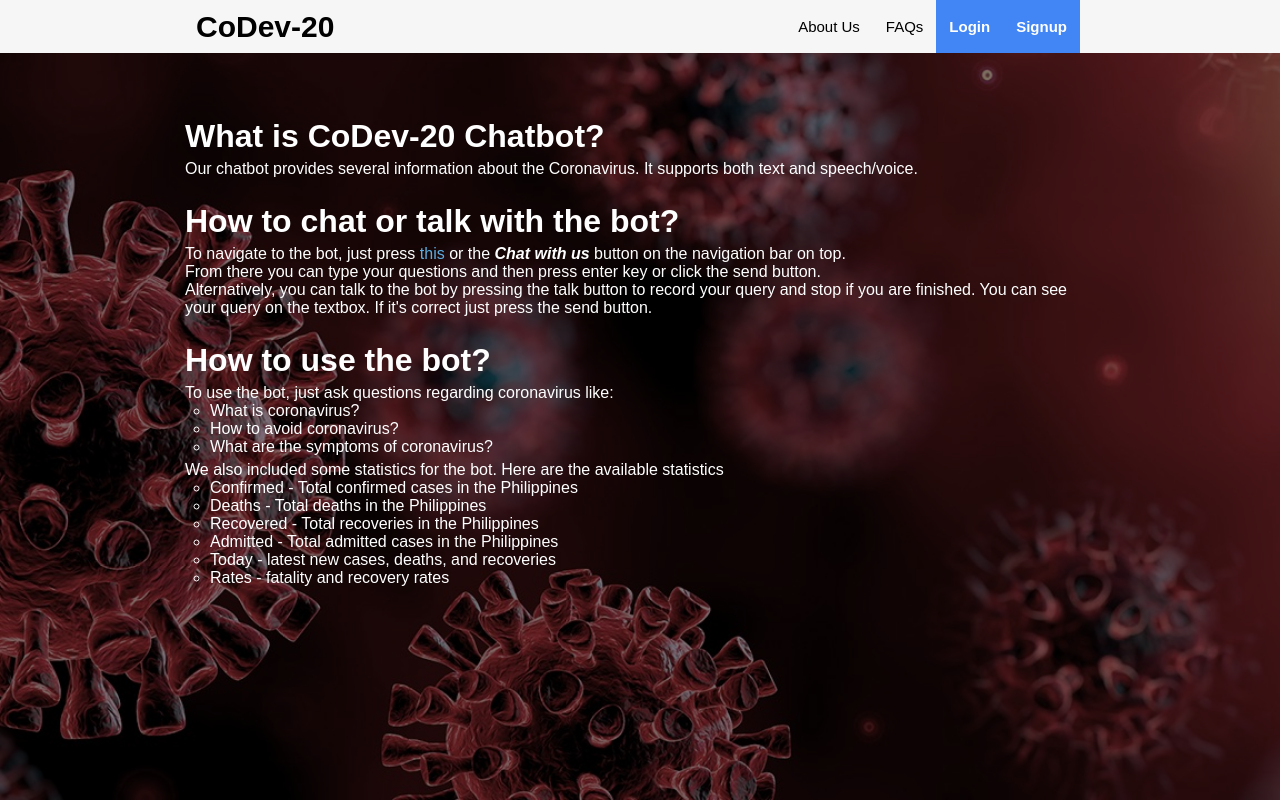
After one commit to CoDev-20/Covid19Chatbot, a Django app: page /faqs/ in a window 1280 px wide. The commit adds this page. Run offline with Django 3.2, Linux system fonts and the light colour scheme; parts of the project's set-up code (start-up, migrations or seed data) failed here and were passed over.

Commit message:
Finalized

```diff
--- a/account/views.py
+++ b/account/views.py
@@ -15,7 +15,7 @@ def registration_view(request):
             raw_password = form.cleaned_data.get('password1')
             account = authenticate(username=username, email=email, password=raw_password)
             login(request,account)
-            return render(request, 'chatbot_website/pages/login.html', {'success':'success', 'title': 'Login'})
+            return render(request, 'chatbot_website/index.html', {'success':'success', 'title': 'Login'})
         else:
             context['registration_form'] = form
     else:
--- a/chatbot_website/static/chatbot_website/css/css-main.css
+++ b/chatbot_website/static/chatbot_website/css/css-main.css
@@ -633,16 +633,15 @@ audio {
     font-size: 20px;
 }
 .sub-msg {
+    color: white;
     width: 100%;
     text-align: center;
 }
 .sub-msg h1 {
-    color: white;
     font-size: 40px;
 }
 .sub-msg h3 {
     margin-top: 50px;
-    color: white;
     font-size: 20px;
 }
 .sub-msg a {
@@ -1126,3 +1125,20 @@ audio {
 .msger-chat {
     background-color: rgba(255, 255, 255, 0.8);
 }
+
+.faq {
+    color: #fff;
+    list-style: circle;
+}
+.faq p {
+    padding-top: 5px;
+}
+.faq h1{
+    padding-top: 25px;
+}
+.faq ul{
+    padding-left: 25px;
+}
+.faq li{
+    list-style: circle;
+}
--- a/chatbot_website/templates/chatbot_website/base.html
+++ b/chatbot_website/templates/chatbot_website/base.html
@@ -44,7 +44,7 @@
                     <ul>
                         <li><a href='{% url 'website-chatbot'  %}'>Chat with us</a></li>
                         <li><a href='{% url 'website-about'  %}'>About Us</a></li>
-                        <li><a href='#'>FAQs</a></li>
+                        <li><a href='{% url 'website-faqs'  %}'>FAQs</a></li>
                     </ul>
 
                     {% else %}
@@ -55,7 +55,7 @@
                     </ol>
                     <ul>
                         <li><a href='{% url 'website-about'  %}'>About Us</a></li>
-                        <li><a href='#'>FAQs</a></li>
+                        <li><a href='{% url 'website-faqs'  %}'>FAQs</a></li>
                     </ul>
                     {% endif %}
                 </div>
--- /dev/null
+++ b/chatbot_website/templates/chatbot_website/pages/FAQs.html
@@ -0,0 +1,49 @@
+{% extends "chatbot_website/base.html" %}
+
+
+
+{% block content %}
+<div class="container">
+    <div class="header-msg-container">
+        <div class="header-msg-content">
+
+            <div class="faq">
+                <h1>What is CoDev-20 Chatbot?</h1>
+                <p>Our chatbot provides several information about the Coronavirus.
+                    It supports both text and speech/voice.
+                </p>
+
+                <h1>How to chat or talk with the bot?</h1>
+                <p>
+                    To navigate to the bot, just press <a href="#" style="color: #5DADE2;">this</a> or the <b><i>Chat with
+                            us </i></b> button on
+                    the navigation bar on top.<br>
+                    From there you can type your questions and then press enter key or click the send button.<br>
+                    Alternatively, you can talk to the bot by pressing the talk button to record your query and stop if you are finished.
+                    You can see your query on the textbox. If it's correct just press the send button.
+                </p>
+
+                <h1>How to use the bot?</h1>
+                <p>To use the bot, just ask questions regarding coronavirus like:</p>
+                <ul>
+                    <li>What is coronavirus?</li>
+                    <li>How to avoid coronavirus?</li>
+                    <li>What are the symptoms of coronavirus?</li>
+                </ul>
+                <p>We also included some statistics for the bot. Here are the available statistics</p>
+                <ul>
+                    <li>Confirmed - Total confirmed cases in the Philippines</li>
+                    <li>Deaths - Total deaths in the Philippines</li>
+                    <li>Recovered - Total recoveries in the Philippines</li>
+                    <li>Admitted - Total admitted cases in the Philippines</li>
+                    <li>Today - latest new cases, deaths, and recoveries</li>
+                    <li>Rates - fatality and recovery rates</li>
+                </ul>
+
+            </div>
+        </div>
+    </div>
+</div>
+
+
+{% endblock content %}
--- a/chatbot_website/urls.py
+++ b/chatbot_website/urls.py
@@ -16,6 +16,7 @@ from account.views import (
 urlpatterns = [
     path('', views.home, name='website-home'),
     path('about/', views.about, name='website-about'),
+    path('faqs/', views.faqs, name='website-faqs'),
     path('login/', login_view, name='website-login'),
     path('signup/', registration_view, name='website-signup'),
     path('logout/', logout_view, name='website-logout'),
--- a/chatbot_website/views.py
+++ b/chatbot_website/views.py
@@ -11,6 +11,9 @@ def home(request):
 def about(request):
     return render(request, 'chatbot_website/pages/about.html', {'title': 'About'})
 
+def faqs(request):
+    return render(request, 'chatbot_website/pages/FAQs.html', {'title': 'FAQs'})
+
 def handler404(request, exception):
     return render(request, 'chatbot_website/errors/404.html')
 
```
Also changed, not shown: chatbot/admin.py (+17 -0 lines), chatbot/models.py (+9 -0 lines), chatbot/trainAI.py (+0 -43 lines), chatbot/views.py (+7 -0 lines), chatbot_website/templates/chatbot_website/index.html (+6 -5 lines), chatbot_website/templates/chatbot_website/pages/about.html (+10 -2 lines), account/migrations/0001_initial.py, chatbot/migrations/0001_initial.py (added), chatbot/migrations/0002_auto_20200428_1737.py (added), chatbot_website/migrations/__init__.py (deleted).
